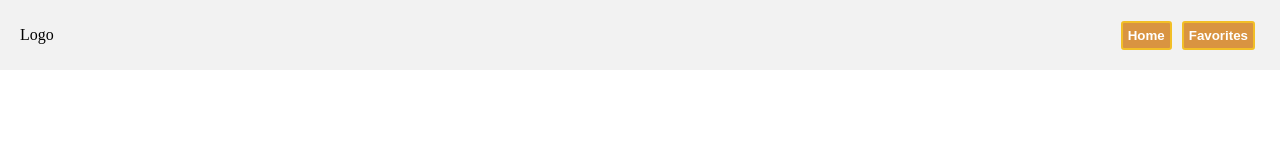
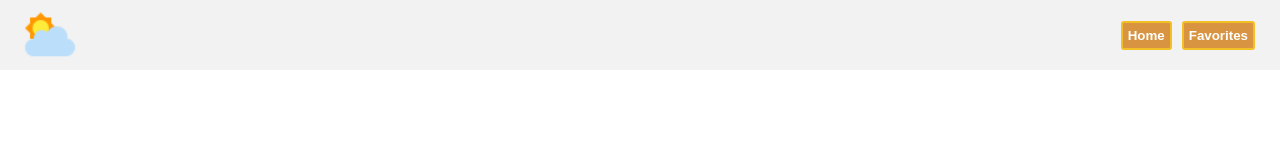
Before and after one commit to liorEhrlich/Leor-Ehrlich-11-28-2020, a React (Create React App) app: page / in a window 1280 px wide. Shown: the top 160 px of the page. Built offline with nearby package versions, Linux system fonts and the light colour scheme.

Commit message:
add logo image

```diff
--- a/src/components/layout/Logo.js
+++ b/src/components/layout/Logo.js
@@ -1,5 +1,12 @@
+import styled from "styled-components";
+import logoImage from "../../assets/logo.png";
+
 const Logo = () => (
-  <div>Logo</div>
+  <Image src={logoImage} alt='log' />
 )
 
 export default Logo
+
+const Image = styled.img`
+  width: 60px;
+`
```
Also changed, not shown: src/assets/logo.png (added), 1 other file (tests, documents, lock files or other folders).
